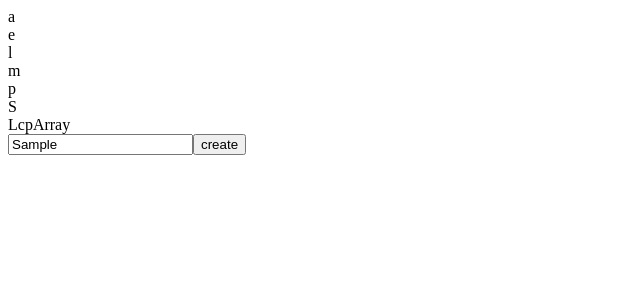
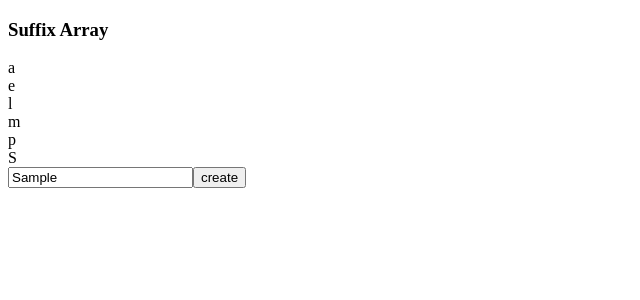
Before and after one commit to neet-007/Data-Structures-To-React-Apps, a React (Vite) app in the folder SuffixTree/: page / in a window 1280 px wide. Both pictures are taken after typing "Sample" into the empty fields and a click on the button "create". Shown: the top 300 px of the page, without its empty margins (0-640 px from the left). Built offline with nearby package versions, Linux system fonts and the light colour scheme.

Commit message:
the basic functionality of the lcp array is impleanted

```diff
--- a/SuffixTree/src/App.tsx
+++ b/SuffixTree/src/App.tsx
@@ -5,20 +5,21 @@ import SuffixArray from './SuffixArray'
 import { useTreeContext } from './TreeContext'
 
 function App() {
-  const {text, setText} = useTreeContext();
+  const {text, command, setText, setCommand} = useTreeContext();
   const InputRef = useRef<HTMLInputElement>(null);
   function handleClick(){
     if (!InputRef.current){
       return
     };
     setText(InputRef.current.value);
+    setCommand(1);
   };
   return (
     <div>
-      {text !== '' &&
+      {command > 0 &&
         <SuffixArray/>
       }
-      {text !== '' &&
+      {command > 1 &&
         <LcpArray/>
       }
       <div>
--- a/SuffixTree/src/LcpArray.tsx
+++ b/SuffixTree/src/LcpArray.tsx
@@ -1,9 +1,76 @@
-import React from 'react'
+import React, { ComponentProps, useEffect, useMemo, useState } from 'react'
+import { useTreeContext } from './TreeContext';
 
-const LcpArray = () => {
-  return (
-    <div>LcpArray</div>
-  )
-}
+interface LcpArrayProps extends ComponentProps<'div'>{
+
+};
+
+const LcpArray:React.FC<LcpArrayProps> = ({...props}) => {
+    const {text, suffixArray, setLcpArray, setCommand} = useTreeContext()
+    const [order, setOrder] = useState<number[]>(suffixArray);
+    const [lcpArrayBefore, setLcpArrayBefore] = useState<number[]>([]);
+    const [lcp, setLcp] = useState<number>(0);
+    const [currIndex, setCurrIndex] = useState<number>(0);
+    const [suffix, setSuffix] = useState<number>(order[0]);
+
+    const inverseOrder = useMemo(() => {
+        if (suffixArray.length === 0){
+            return []
+        };
+
+        const return_value = Array(suffixArray.length).fill(0);
+        for (let i = 0; i < suffixArray.length; i ++){
+            return_value[suffixArray[i]] = i;
+        };
+
+        return return_value
+    },[text]);
+
+    useEffect(() => {
+        if (currIndex >= text.length){
+            setLcpArray(lcpArrayBefore);
+            setCommand(3);
+            return;
+        };
+
+        setTimeout(() => {
+            const currIndex = inverseOrder[suffix];
+            if (currIndex === text.length - 1){
+                setLcp(0);
+                setSuffix((suffix + 1) % text.length);
+            }else{
+                const nextSuffix = suffixArray[currIndex + 1];
+                setLcp(prev => {
+                    let lcp_ = Math.max(0, prev - 1);
+                    while (suffix + lcp_ < text.length && nextSuffix + lcp_ < text.length){
+                        if (text[suffix + lcp_] === text[nextSuffix + lcp_]){
+                            lcp_ += 1;
+                        }else{
+                            break;
+                        };
+                    };
+                    setLcpArrayBefore(prevLcp => {
+                        prevLcp[currIndex] = lcp_;
+                        return [...prevLcp]
+                    });
+                    return lcp_
+                });
+                setSuffix((suffix + 1) % text.length);
+            };
+            setCurrIndex(prev => prev + 1);
+        },2000);
+    },[currIndex]);
+
+    return (
+        <div {...props}>
+            <h3>LCP Array</h3>
+            {lcpArrayBefore.map((v, i) => {
+                return <div key={`lcp-arr-${i}`}>
+                            {v}
+                       </div>
+            })}
+        </div>
+    );
+};
 
 export default LcpArray
--- a/SuffixTree/src/SuffixArray.tsx
+++ b/SuffixTree/src/SuffixArray.tsx
@@ -6,7 +6,7 @@ interface SuffixArrayProps extends ComponentProps<'div'>{
 };
 
 const SuffixArray:React.FC<SuffixArrayProps> = ({...props}) => {
-    const {text, setSuffixArray, ALPHABET} = useTreeContext()
+    const {text, setSuffixArray, ALPHABET, setCommand} = useTreeContext()
     const [length, setLength] = useState(0);
     const [order, setOrder] = useState<number[]>(Array(text.length).fill(0));
     const [eqvClasses, setEqvClasses] = useState<number[]>(Array(text.length).fill(0));
@@ -14,6 +14,7 @@ const SuffixArray:React.FC<SuffixArrayProps> = ({...props}) => {
     useEffect(() => {
         if (text !== '' && length > text.length){
             setSuffixArray(order);
+            setCommand(2);
             return
         }else if (length === 0){
             setTimeout(() => {
@@ -97,11 +98,12 @@ const SuffixArray:React.FC<SuffixArrayProps> = ({...props}) => {
     //console.log(order)
     return (
         <>
+            <h3>Suffix Array</h3>
             {order[0] !== -1 &&
             <div {...props}>
                 {order.map((v, i) => {
                     return <div key={`suff-arr-${i}`}>
-                            {text.slice(v, v + (length > text.length ? text.length: length))}
+                            {text.slice(v, v + (length))}
                            </div>
                 })}
             </div>
--- a/SuffixTree/src/TreeContext.tsx
+++ b/SuffixTree/src/TreeContext.tsx
@@ -7,11 +7,13 @@ type TreeContextType = {
     suffixArray:number[];
     lcpArray:number[];
     suffixTree:NodeType[];
+    command:0 | 1 | 2 | 3;
     setSuffixArray: React.Dispatch<React.SetStateAction<number[]>>;
     setLcpArray: React.Dispatch<React.SetStateAction<number[]>>;
     setSuffixTree: React.Dispatch<React.SetStateAction<NodeType[]>>;
     ALPHABET:string[];
-    setALPHABET: React.Dispatch<React.SetStateAction<string[]>>
+    setALPHABET: React.Dispatch<React.SetStateAction<string[]>>;
+    setCommand:React.Dispatch<React.SetStateAction<0 | 1 | 2 | 3>>;
 };
 
 const INITIAL_STATE = {
@@ -25,6 +27,8 @@ const INITIAL_STATE = {
     setSuffixTree:() => {},
     ALPHABET:[],
     setALPHABET:() => {},
+    command:0,
+    setCommand:() => {},
 } as TreeContextType;
 
 const TreeContext = createContext<TreeContextType>(INITIAL_STATE);
@@ -34,11 +38,12 @@ export const TreeContextProvider:React.FC<ComponentProps<'div'>> = ({children})
     const [suffixArray, setSuffixArray] = useState<number[]>([]);
     const [lcpArray, setLcpArray] = useState<number[]>([]);
     const [suffixTree, setSuffixTree] = useState<NodeType[]>([]);
+    const [command, setCommand] = useState<0 | 1 | 2 | 3>(0);
     const [ALPHABET, setALPHABET] = useState<string[]>([
         '$', 'a', 'b', 'c', 'd', 'e', 'f', 'g', 'h', 'i', 'j', 'k', 'l', 'm',
         'n', 'o', 'p', 'q', 'r', 's', 't', 'u', 'v', 'w', 'x', 'y', 'z'
     ]);
-
+    console.log(command)
     const VALUE = {
         text,
         setText,
@@ -49,7 +54,9 @@ export const TreeContextProvider:React.FC<ComponentProps<'div'>> = ({children})
         setLcpArray,
         setSuffixTree,
         ALPHABET,
-        setALPHABET
+        setALPHABET,
+        command,
+        setCommand
     };
     return (
         <TreeContext.Provider value={VALUE}>
--- a/SuffixTree/src/suffixTree.js
+++ b/SuffixTree/src/suffixTree.js
@@ -83,9 +83,6 @@ function buildSuffixArray(s){
     let l = 1;
 
     while (l < s.length){
-        console.log(l)
-        console.log(order)
-        console.log(classes)
         order = sortingDoubles(s, l, order, classes);
         classes = updateClasses(s, l, order, classes);
         l *= 2;
@@ -207,6 +204,7 @@ function buildSuffixTree(s, suffixArray, lcpArray){
 const s = 'hello';
 const suffixArray = buildSuffixArray(s);
 const lcpArray = computeLCPArray(s, suffixArray);
+console.log(lcpArray)
 //const suffixTree = buildSuffixTree(s, suffixArray, lcpArray);
 //console.log(suffixTree)
 
```
